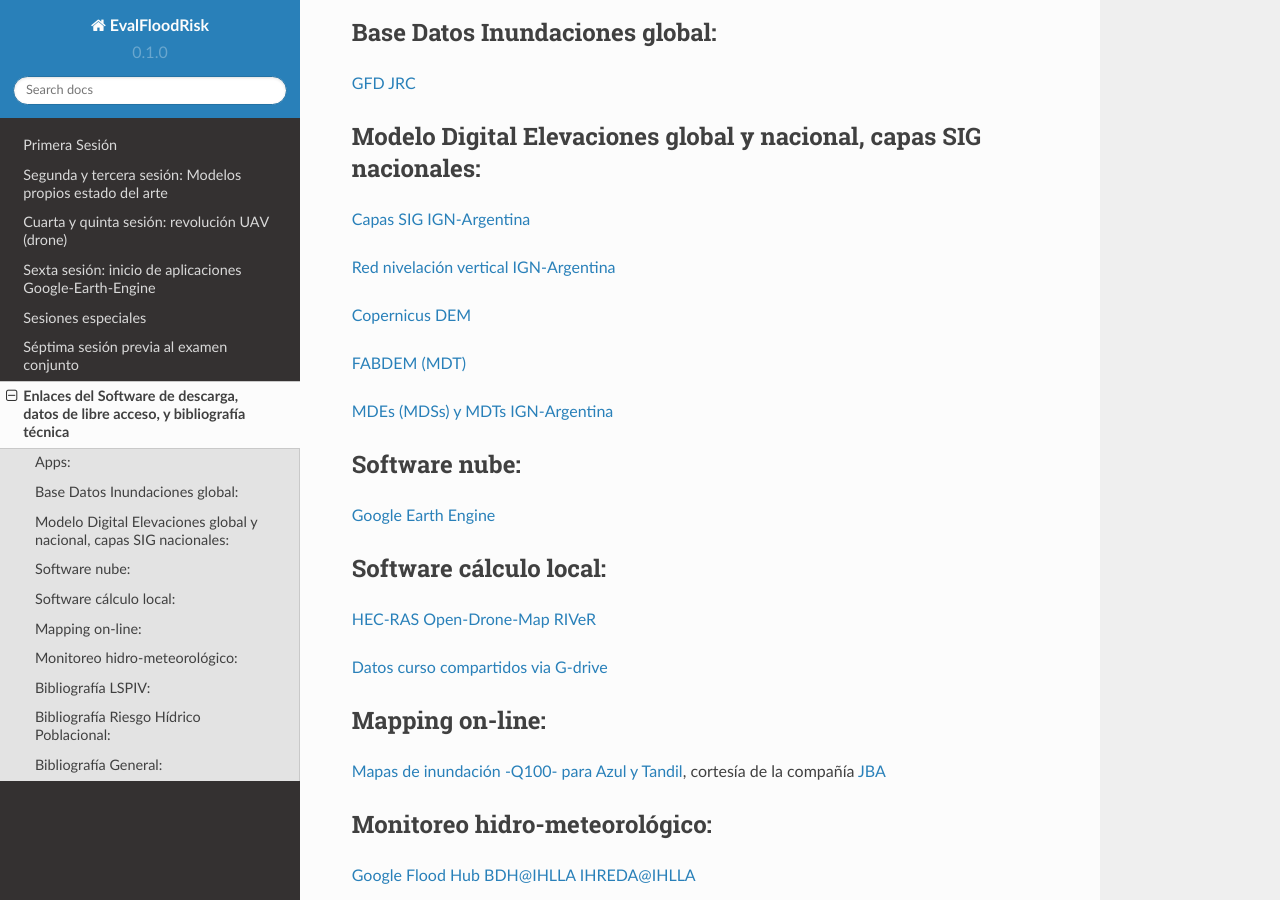
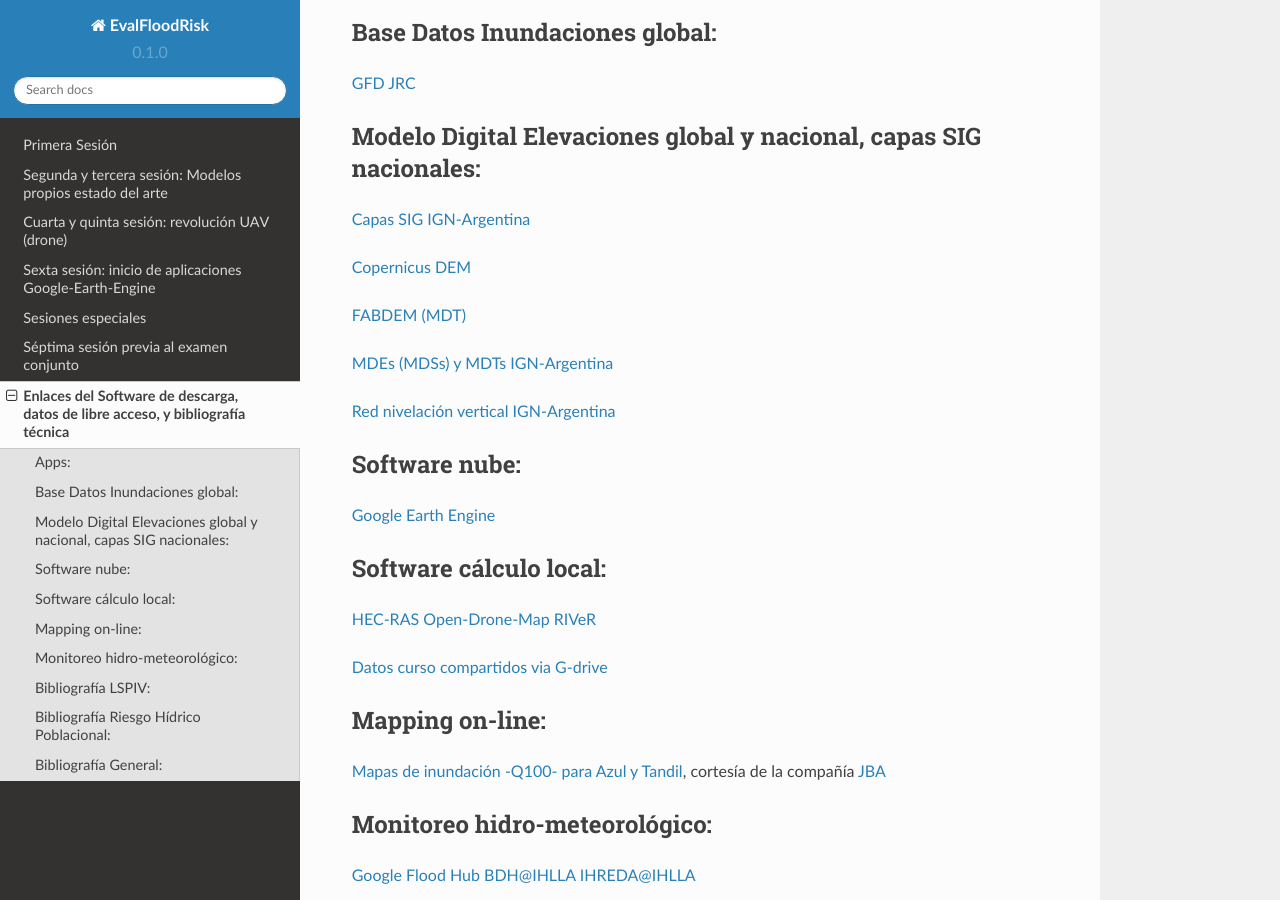
Before and after one commit to ivillamadrid/EvalFloodRisk_RSSWE, a Sphinx documentation site: the page built from docs/source/software.rst, in a window 1280 px wide and 900 px high, scrolled down 333 px. Built offline with Sphinx 7.4.7 and the Read the Docs theme 2.0.0, drawn with Linux system fonts in a browser that asks for light colours.

```diff
--- a/docs/source/software.rst
+++ b/docs/source/software.rst
@@ -21,13 +21,13 @@ Modelo Digital Elevaciones global y nacional, capas SIG nacionales:
 
 `Capas SIG IGN-Argentina <https://www.ign.gob.ar/NuestrasActividades/InformacionGeoespacial/CapasSIG>`_
 
-`Red nivelación vertical IGN-Argentina <https://www.ign.gob.ar/NuestrasActividades/Geodesia/Nivelacion/Mapa>`_
-
 `Copernicus DEM <https://spacedata.copernicus.eu/collections/copernicus-digital-elevation-model>`_
 
 `FABDEM (MDT) <https://data.bris.ac.uk/data/dataset/s5hqmjcdj8yo2ibzi9b4ew3sn>`_
 
 `MDEs (MDSs) y MDTs IGN-Argentina <https://www.ign.gob.ar/NuestrasActividades/Geodesia/ModeloDigitalElevaciones/Mapa>`_
+
+`Red nivelación vertical IGN-Argentina <https://www.ign.gob.ar/NuestrasActividades/Geodesia/Nivelacion/Mapa>`_
 
 
 
```
